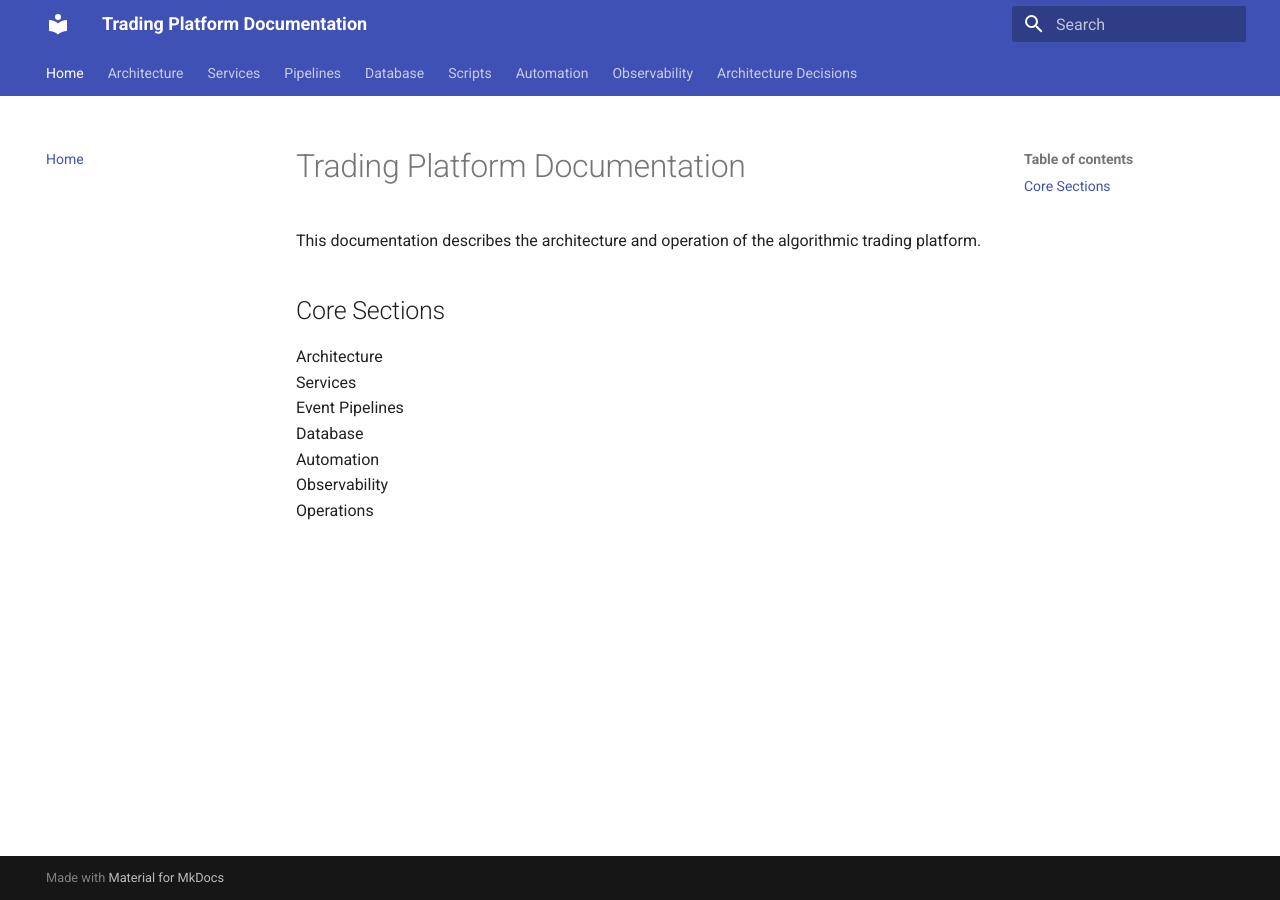
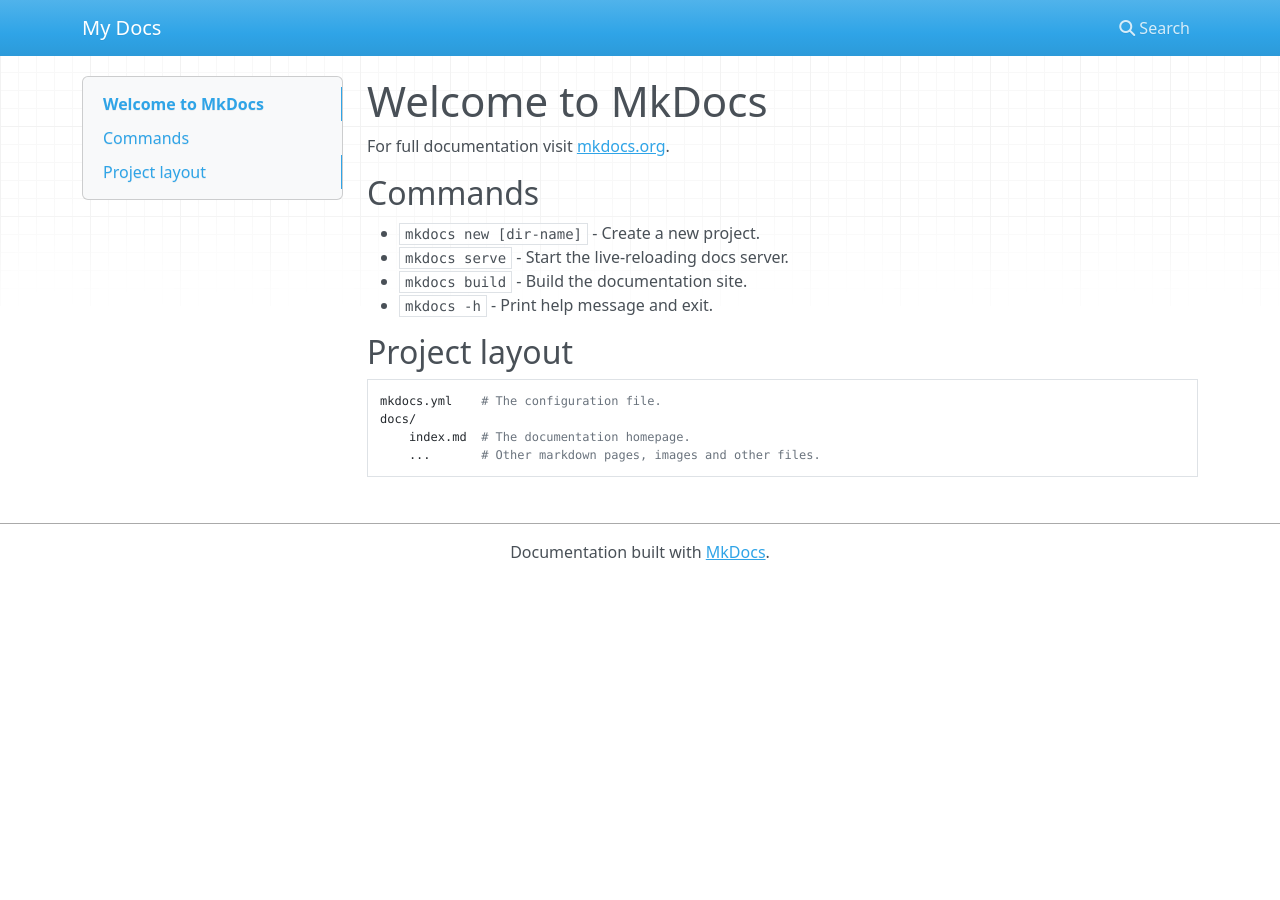
Before and after one commit to coreeyegroup/trading-platform, an MkDocs documentation site: the page built from docs/index.md, in a window 1280 px wide. Built offline with MkDocs 1.6.1, drawn with Linux system fonts in a browser that asks for light colours; nearby versions of some CDN libraries.

```diff
--- a/docs/index.md
+++ b/docs/index.md
@@ -1,13 +1,17 @@
-# Trading Platform Documentation
+# Welcome to MkDocs
 
-This documentation describes the architecture and operation of the algorithmic trading platform.
+For full documentation visit [mkdocs.org](https://www.mkdocs.org).
 
-## Core Sections
+## Commands
 
-Architecture
-Services
-Event Pipelines
-Database
-Automation
-Observability
-Operations
+* `mkdocs new [dir-name]` - Create a new project.
+* `mkdocs serve` - Start the live-reloading docs server.
+* `mkdocs build` - Build the documentation site.
+* `mkdocs -h` - Print help message and exit.
+
+## Project layout
+
+    mkdocs.yml    # The configuration file.
+    docs/
+        index.md  # The documentation homepage.
+        ...       # Other markdown pages, images and other files.
--- a/mkdocs.yml
+++ b/mkdocs.yml
@@ -1,66 +1 @@
-site_name: Trading Platform Documentation
-site_description: Institutional Algorithmic Trading Platform
-site_author: Trading Platform Engineering
-
-theme:
-  name: material
-  features:
-    - navigation.tabs
-    - navigation.sections
-    - search.highlight
-    - content.code.copy
-
-plugins:
-  - search
-  - mkdocstrings
-
-markdown_extensions:
-  - pymdownx.superfences
-  - pymdownx.details
-  - pymdownx.tabbed
-
-nav:
-
-  - Home: index.md
-
-  - Architecture:
-      - System Overview: architecture/system_overview.md
-      - Core Layers: architecture/core_layers.md
-      - Event Pipeline: architecture/event_pipeline.md
-      - Infrastructure: architecture/infrastructure.md
-
-  - Services:
-      - Market Data Service: services/market_data_service.md
-      - Candle Builder: services/candle_builder.md
-      - Strategy Engine: services/strategy_engine.md
-      - Signal Validator: services/signal_validator.md
-      - Policy Engine: services/policy_engine.md
-      - Risk Engine: services/risk_engine.md
-      - Execution Engine: services/execution_engine.md
-
-  - Pipelines:
-      - Market Data Pipeline: pipelines/market_data_pipeline.md
-      - Signal Pipeline: pipelines/signal_pipeline.md
-      - Execution Pipeline: pipelines/execution_pipeline.md
-
-  - Database:
-      - PostgreSQL Schema: database/postgres_schema.md
-      - Redis Streams: database/redis_streams.md
-
-  - Scripts:
-      - Platform Startup: scripts/start_trading_platform.md
-
-  - Automation:
-      - n8n Workflows: automation/n8n_workflows.md
-
-  - Observability:
-      - Prometheus Metrics: observability/prometheus_metrics.md
-      - Grafana Dashboards: observability/grafana_dashboards.md
-
-  - Architecture Decisions:
-      - ADR Index: adr/index.md
-
-plugins:
-  - search
-  - mkdocstrings
-  - mermaid2
+site_name: My Docs
```
Also changed, not shown: docs/architecture/event_pipeline.md (deleted, +0 -18 lines), docs/architecture/system_overview.md (deleted, +0 -12 lines).
